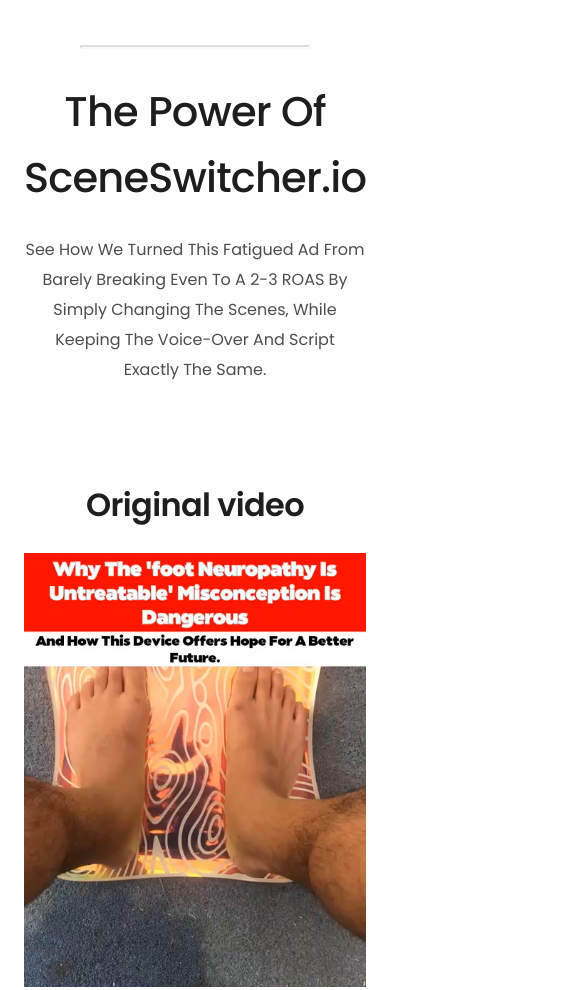
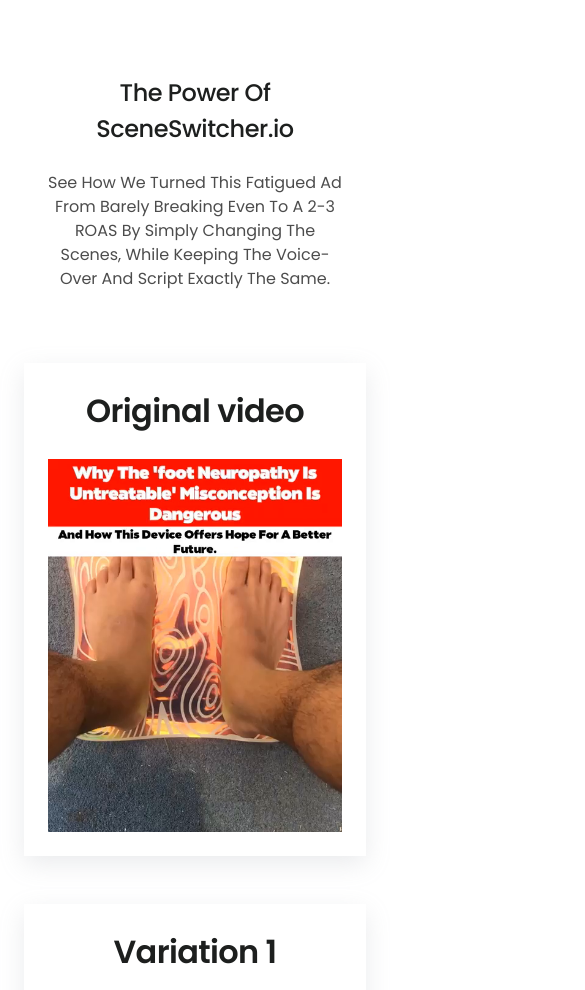
Before and after one commit to rahulkumarjha26/Scene-Switcher, a plain HTML site: page index.html in a window 390 px wide. Shown: the part 904-1894 px from the top of the page, 585 px wide, since content can reach past the window. Drawn offline with Linux system fonts and the light colour scheme.

Commit message:
Update styles.css

```diff
--- a/styles.css
+++ b/styles.css
@@ -303,4 +303,41 @@ hr {
     padding-top: unset;
     padding-inline: 1.5rem;
   }
+
+  hr {
+    display: none;
+  }
+
+  .showcases-content h1 {
+    margin-top: 48px;
+    font-size: 24px;
+    line-height: 36px;
+    max-width: 70%;
+    text-align: center;
+  }
+  .showcases-content p {
+    font-size: 16px;
+    line-height: 24px;
+    text-align: center;
+    max-width: 90%;
+  }
+  .video-section {
+    flex-direction: column;
+  }
+  .video-section {
+    display: flex;
+    gap: unset;
+    margin-top: unset;
+    margin-bottom: 72px;
+    margin-inline: unset;
+  }
+  .variation {
+    margin: 24px;
+    color: hsla(0, 0%, 100%, 1);
+    box-shadow: rgba(149, 157, 165, 0.2) 0px 8px 24px;
+  }
+
+  .variation {
+    font-size: 24px;
+  }
 }
```
